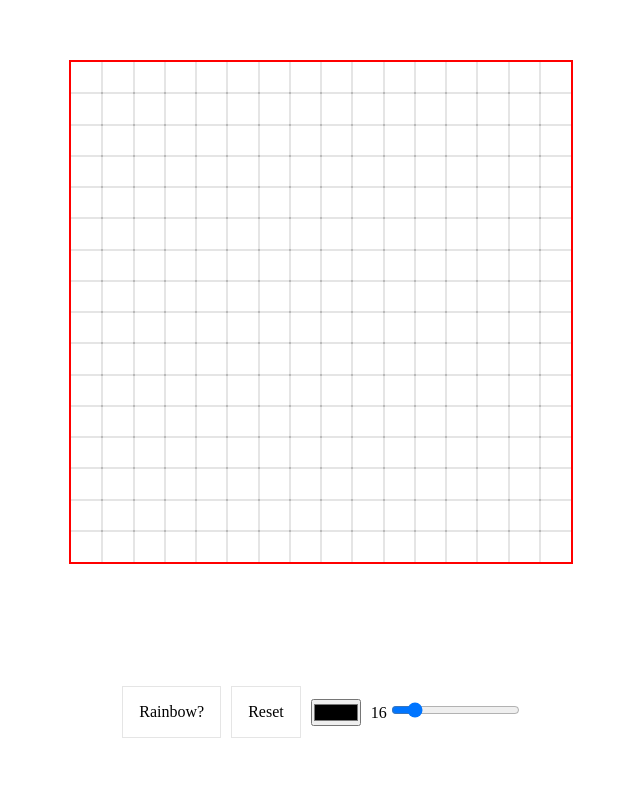
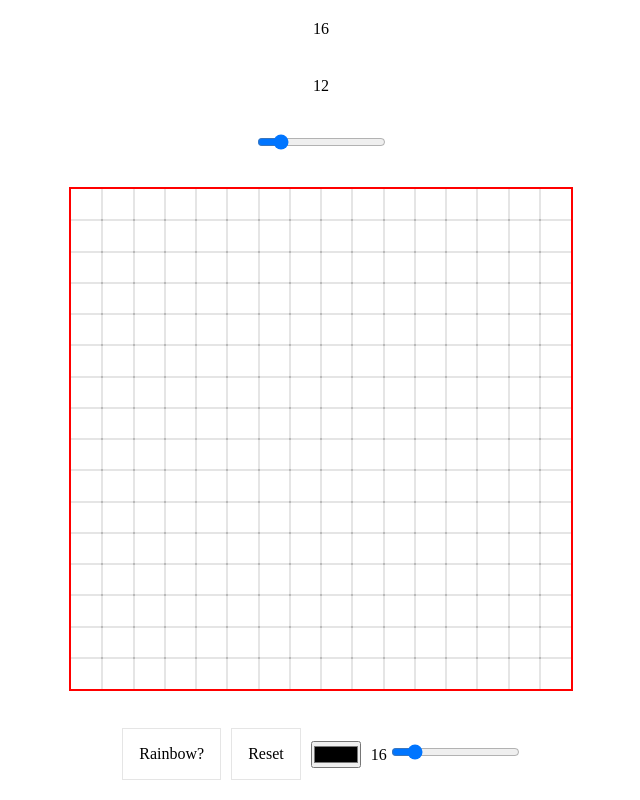
Before and after one commit to renzyq19/top-etchasketch, a plain HTML site: page index.html in a window 1280 px wide. Shown: the whole page, without its empty margins (319-959 px from the left). Drawn offline with Linux system fonts and the light colour scheme.

```diff
--- a/index.html
+++ b/index.html
@@ -3,7 +3,8 @@
   <head>
     <title>Title</title>
     <meta charset="UTF-8" />
-    <script type="module" src="./module.js" defer></script>
+ <label for="size">16</label>
+ 12         <input type="range" name="size" min="8" max="64" step="8" value="16" />    <script type="module" src="./module.js" defer></script>
     <script type="text/javascript" src="./script.js" defer></script>
     <link rel="stylesheet" href="./style.css" />
   </head>
```
Also changed, not shown: 1 other file.
